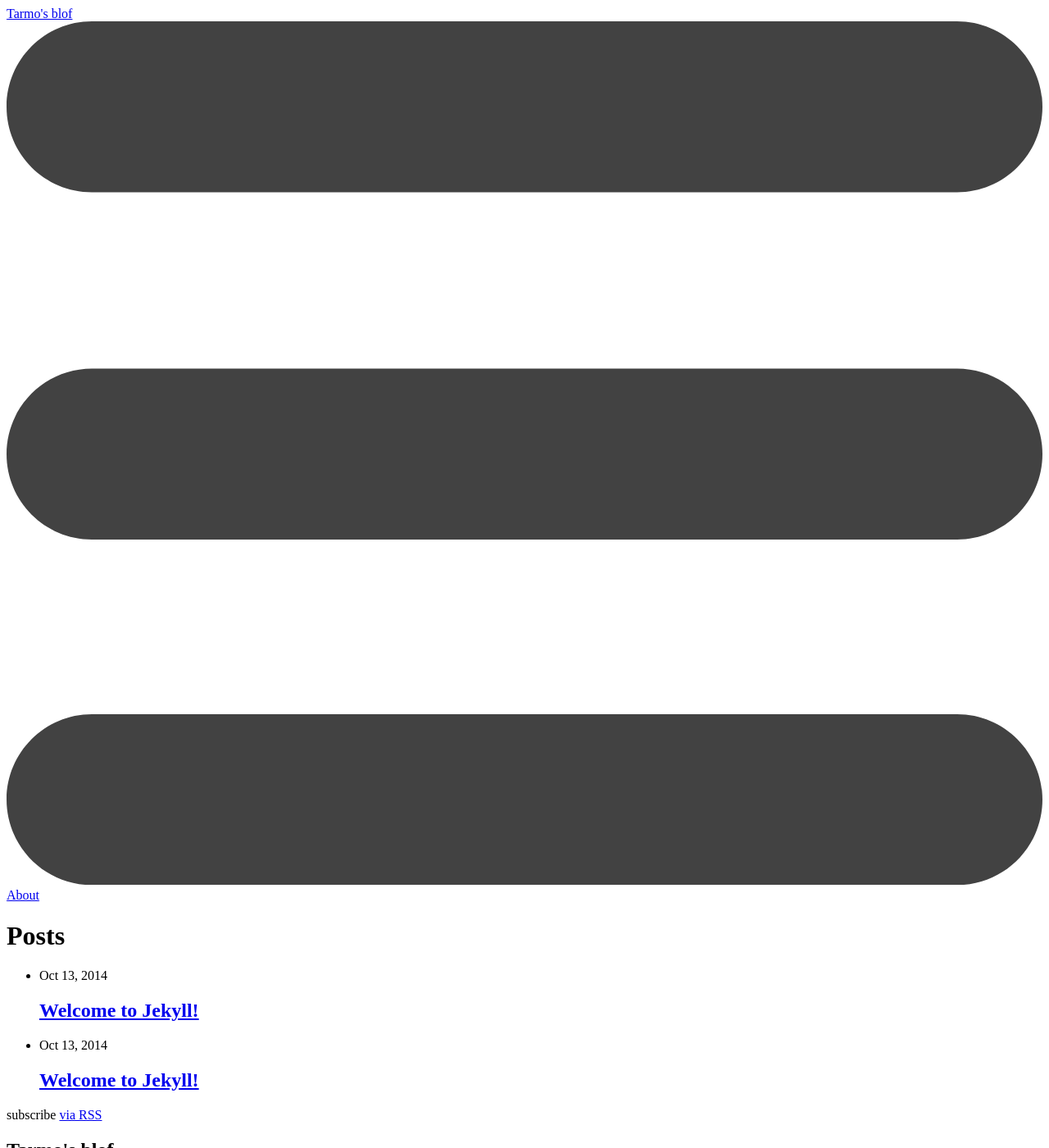
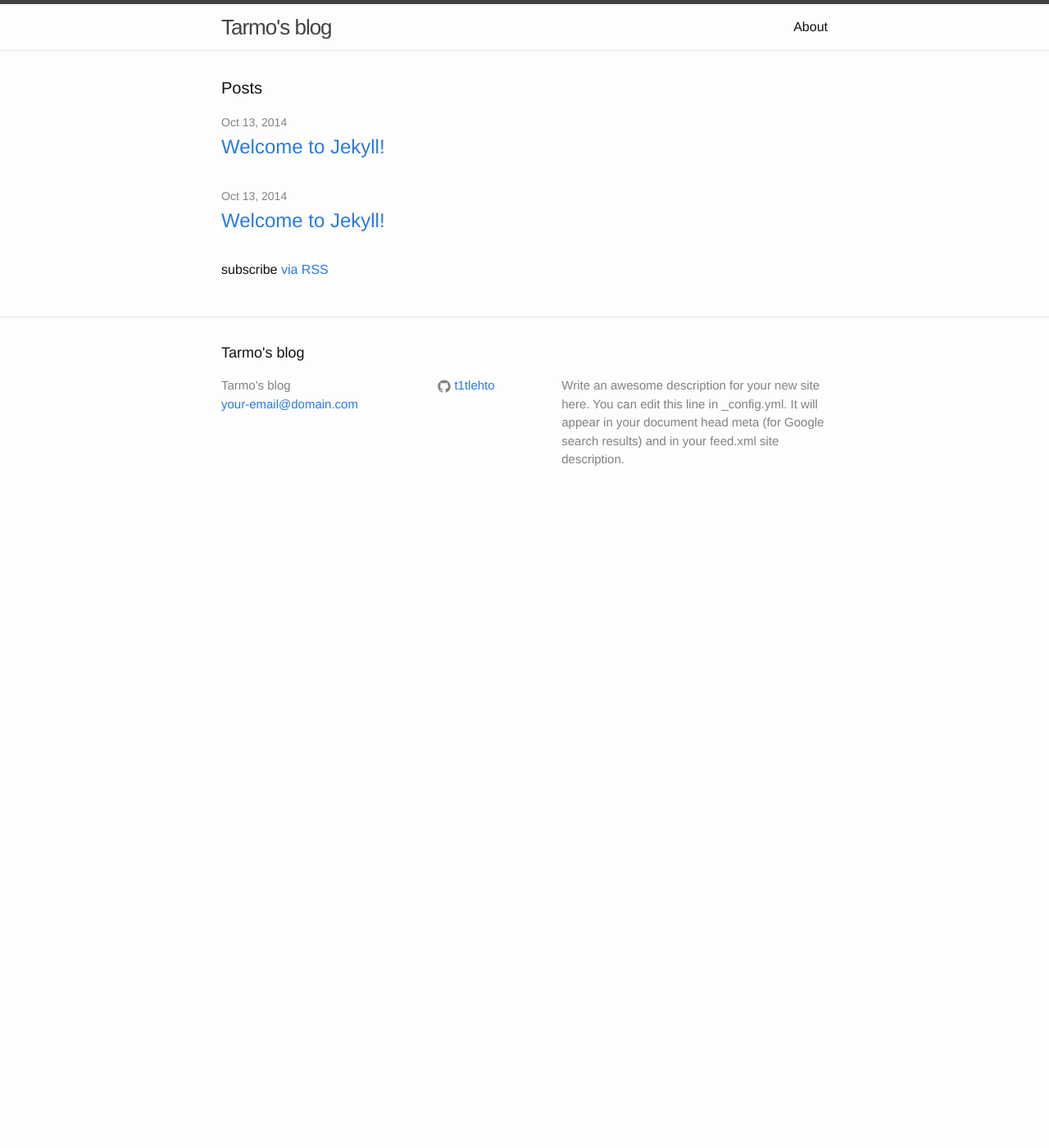
Before and after one commit to t1tlehto/t1tlehto.github.io, a Jekyll site: the page built from index.html, in a window 1280 px wide and 1400 px high. Shown: the whole window at 82% size. Built offline with Jekyll 4.4.1, drawn with Linux system fonts in a browser that asks for light colours.

Commit message:
fixed config

```diff
--- a/_config.yml
+++ b/_config.yml
@@ -1,11 +1,11 @@
 # Site settings
-title: Tarmo's blof
+title: Tarmo's blog
 email: your-email@domain.com
 description: > # this means to ignore newlines until "baseurl:"
   Write an awesome description for your new site here. You can edit this
   line in _config.yml. It will appear in your document head meta (for
   Google search results) and in your feed.xml site description.
-baseurl: "t1tlehto.github.io" # the subpath of your site, e.g. /blog/
+baseurl: "" # the subpath of your site, e.g. /blog/
 url: "http://t1tlehto.github.io" # the base hostname & protocol for your site
 github_username:  t1tlehto
 
```
